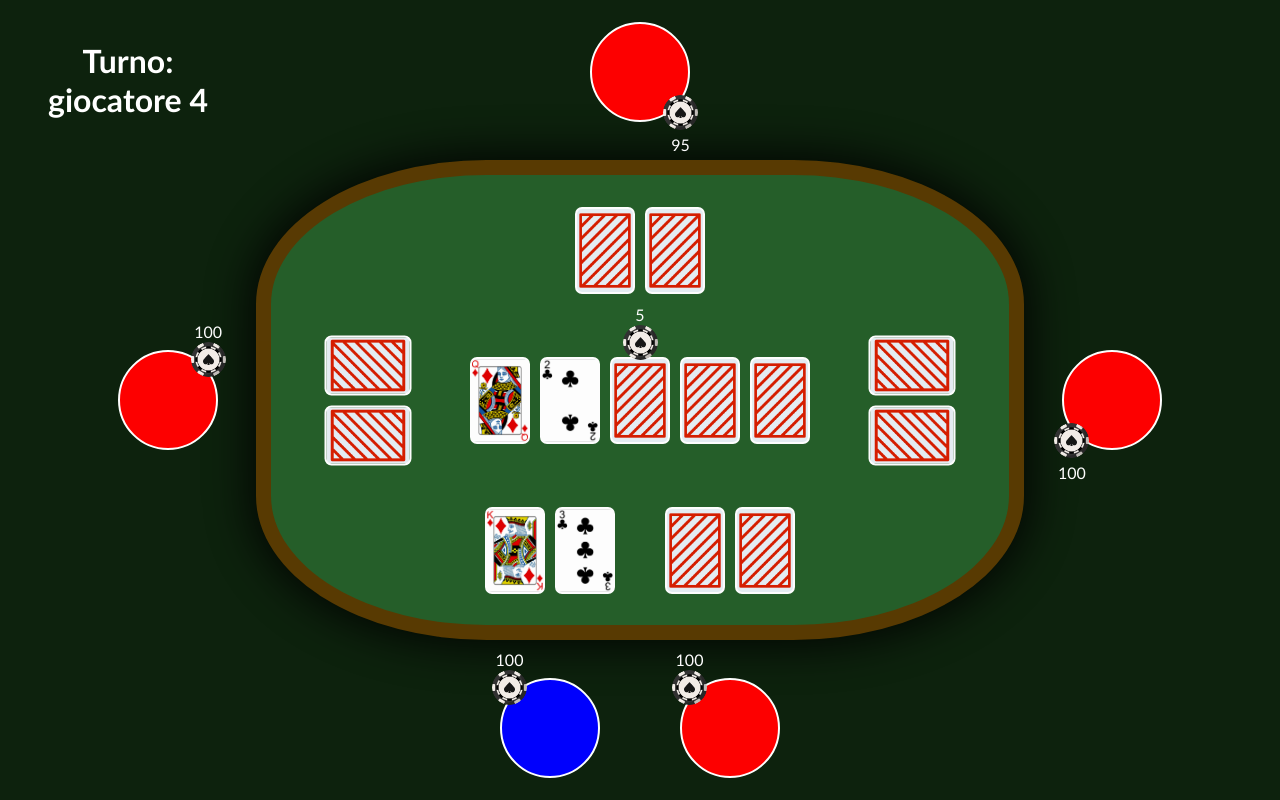
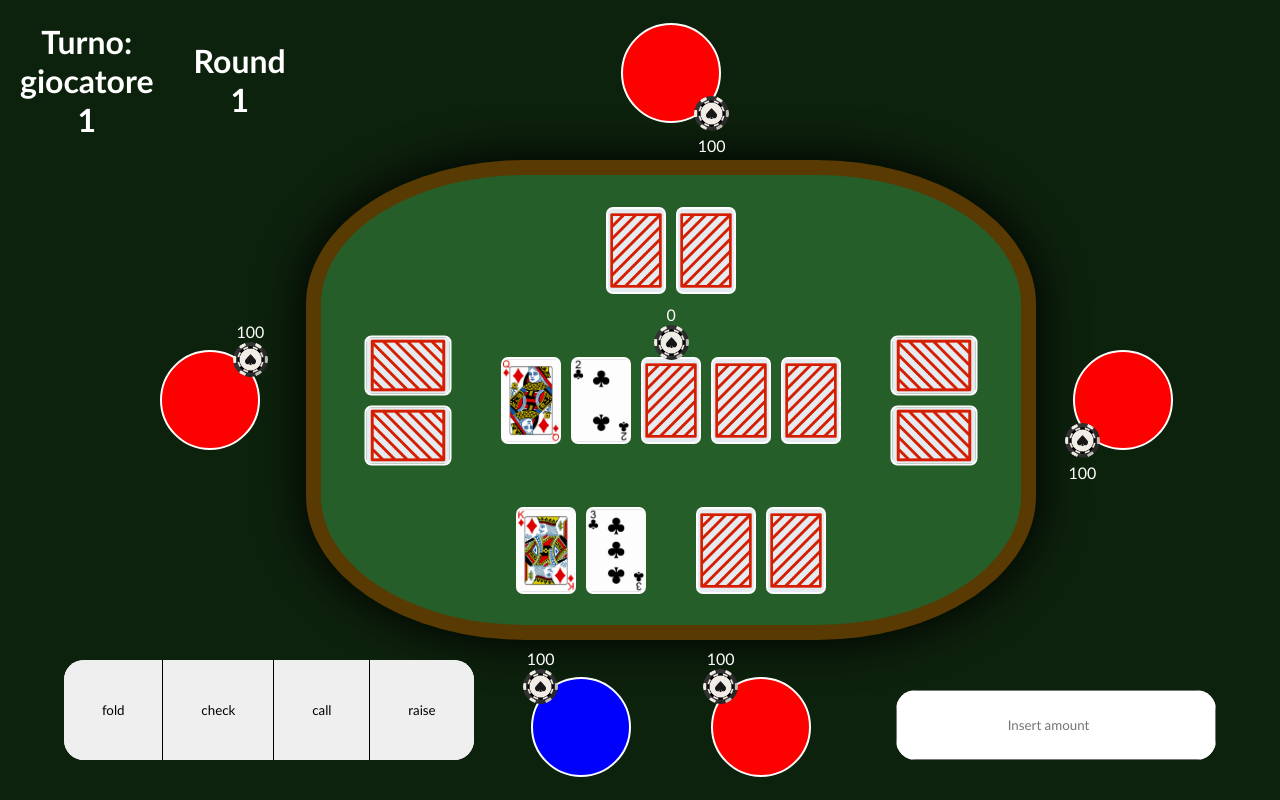
Before and after one commit to SublimedApple58/poker, a React (Vite) app: page / in a window 1280 px wide. Both pictures are taken after typing "5" into the empty fields and a click on the button "Send number". Built offline with nearby package versions, Linux system fonts and the light colour scheme.

Commit message:
turno in partenza casuale, rotazione completa e contatore turni con display round

```diff
--- a/src/components/Form/Form.tsx
+++ b/src/components/Form/Form.tsx
@@ -4,6 +4,7 @@
 import { useRef } from 'react';
 import { setCards } from '../../state/releasedCards/releasedSlice';
 import cardHelper from '../../helper/cardHelper';
+import { setTurn } from '../../state/gameStatus/gameSlice';
 
 function Form(){
 
@@ -12,15 +13,12 @@
   riferimento = useRef<HTMLInputElement | null>(null),
   dispatch = useDispatch();
 
-  // useEffect(()=>{
-  //   console.log(numberPlayer)
-  // }, [numberPlayer])
-
-
       function setPlayers(){
 
-        const nPlayers = riferimento.current?.valueAsNumber ?? 0;
-        const carte = cardHelper.generateCasualCard(nPlayers);
+        const
+          nPlayers = riferimento.current?.valueAsNumber ?? 0,
+          carte = cardHelper.generateCasualCard(nPlayers);
+
         let contatore = 0;
 
           if(nPlayers>2){
@@ -33,6 +31,7 @@
                 contatore+=2;
             }
             dispatch(setCards(carte));
+            dispatch(setTurn(cardHelper.casualPlayerTurn(nPlayers)))
           }
         }
 
--- a/src/components/Table/Table.tsx
+++ b/src/components/Table/Table.tsx
@@ -15,7 +15,7 @@
         carteUscite = useSelector((state: RootState) => state.carteUscite),
         centralChips = useSelector((state: RootState) => state.giocatori.centralChips),
         playerTurn = useSelector((state: RootState)=> state.game.playerTurn),
-        // playerMove = useSelector((state:  RootState)=> state.game.playerMove),
+        round = useSelector((state: RootState)=> state.game.round),
         dispatch = useDispatch();
 
 
@@ -105,6 +105,7 @@
               <div className='right'>{posizioneGiocatori[3]}</div>
               <div className="turno">
                 <h1>Turno: giocatore {playerTurn}</h1>
+                <h1>Round {round}</h1>
               </div>
               <Commands/>
         </>
--- a/src/helper/cardHelper.ts
+++ b/src/helper/cardHelper.ts
@@ -68,6 +68,11 @@
             return drawnCards;
         }
 
+        static casualPlayerTurn(nplayer: number): number{
+            const turno = Math.floor(Math.random() * nplayer) + 1;
+            return turno;
+        }
+
     }
 
     export default cardHelper;
--- a/src/state/gameStatus/gameSlice.ts
+++ b/src/state/gameStatus/gameSlice.ts
@@ -9,7 +9,7 @@
 
 const initialState: game = {
     round: 1,
-    playerTurn: 3,
+    playerTurn: 1,
     turns: 1,
     lastBet: 5,
 };
@@ -18,6 +18,11 @@
     name: 'game',
     initialState,
     reducers: {
+        setTurn: (state, action: {payload: number}) =>{
+            return Object.assign({}, state, {
+                playerTurn: action.payload
+            })
+        },
         nextRound: (state) => {
             return Object.assign({}, state, {
                 round: state.round+1,
@@ -64,4 +69,4 @@
 })
 
 export default gameSlice.reducer;
-export const { nextRound, updateMin, nextTurn} = gameSlice.actions
+export const { nextRound, updateMin, nextTurn, setTurn} = gameSlice.actions
```
